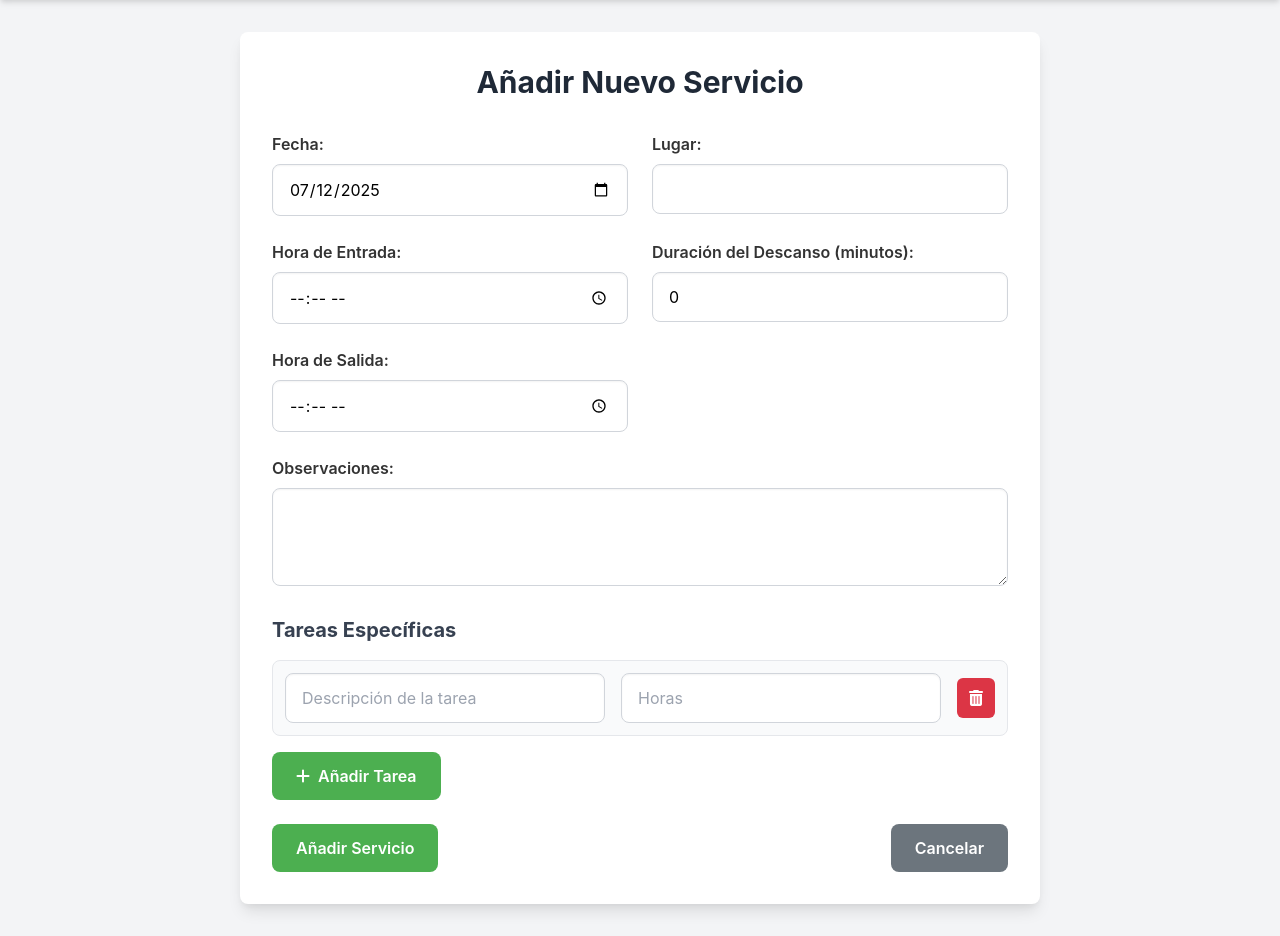
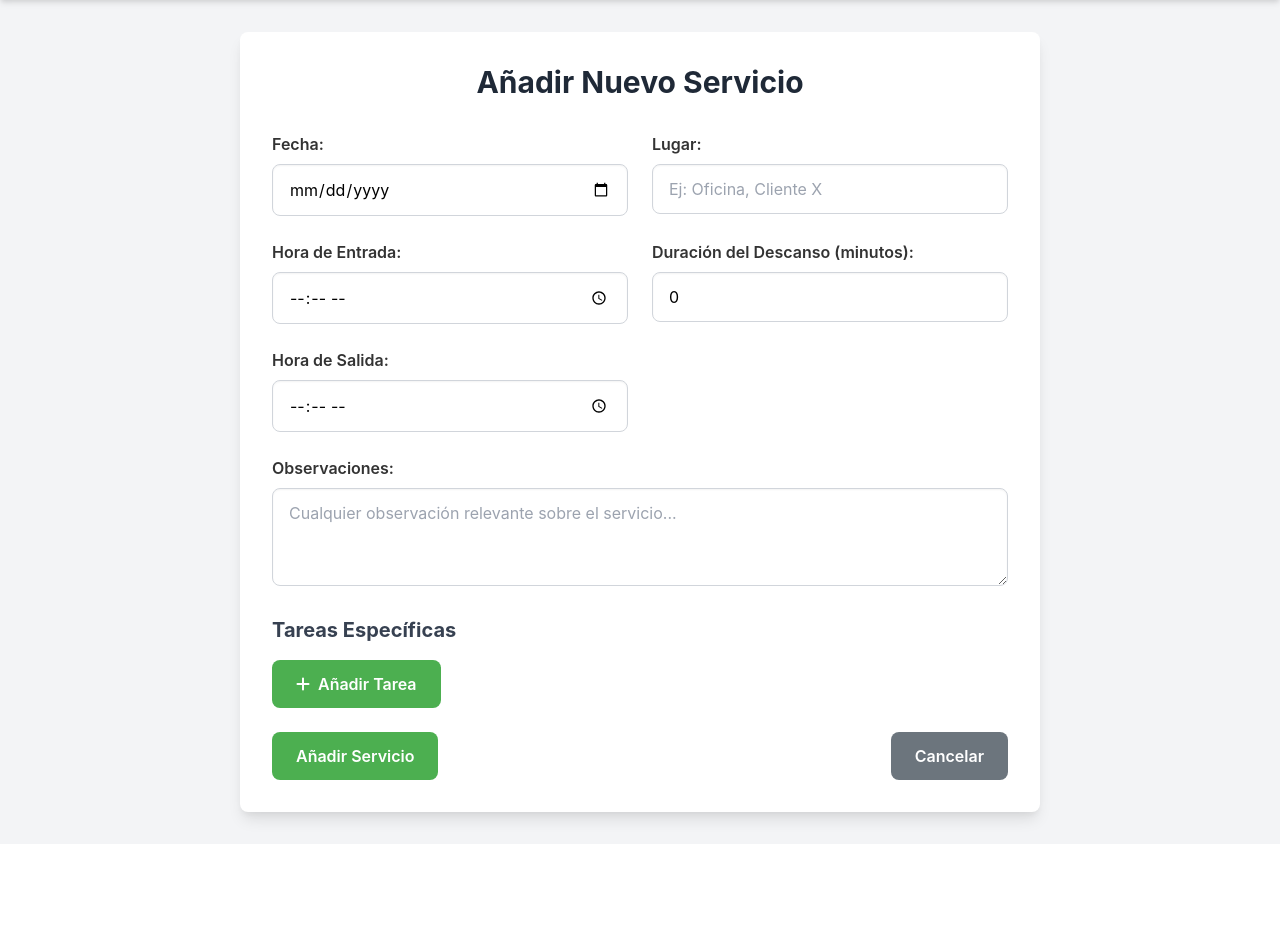
Before and after one commit to ekeko2208/controldehoras, a Flask app: page /add_service in a window 1280 px wide. Shown: the part 96-1032 px from the top of the page. After the commit the page ends 928 px from the top, so only its background shows below. Run offline with Flask 3, Linux system fonts and the light colour scheme; the visitor is signed in with stand-in values (Sample User, id 1).

Commit message:
campos para add tareas especificas correcion

```diff
--- a/templates/add_service.html
+++ b/templates/add_service.html
@@ -115,11 +115,11 @@
             <div class="grid grid-cols-1 md:grid-cols-2 gap-6">
                 <div class="form-group">
                     <label for="date">Fecha:</label>
-                    <input type="date" id="date" name="date" class="form-control" value="{{ default_date }}" required>
+                    <input type="date" id="date" name="date" class="form-control" value="{{ today_date }}" required>
                 </div>
                 <div class="form-group">
                     <label for="place">Lugar:</label>
-                    <input type="text" id="place" name="place" class="form-control" required>
+                    <input type="text" id="place" name="place" class="form-control" placeholder="Ej: Oficina, Cliente X" required>
                 </div>
                 <div class="form-group">
                     <label for="entry_time">Hora de Entrada:</label>
@@ -137,14 +137,14 @@
 
             <div class="form-group">
                 <label for="observations">Observaciones:</label>
-                <textarea id="observations" name="observations" rows="3" class="form-control"></textarea>
+                <textarea id="observations" name="observations" rows="3" class="form-control" placeholder="Cualquier observación relevante sobre el servicio..."></textarea>
             </div>
 
             <!-- Sección de Tareas Específicas -->
             <div class="mt-8">
                 <h2 class="text-xl font-bold text-gray-700 mb-4">Tareas Específicas</h2>
                 <div id="specific-tasks-container" class="space-y-4">
-                    <!-- Las tareas se añadirán aquí dinámicamente -->
+                    <!-- Los campos de tarea se añadirán aquí dinámicamente -->
                 </div>
                 <button type="button" id="add-task-btn" class="btn-primary mt-4 flex items-center justify-center">
                     <i class="fas fa-plus mr-2"></i> Añadir Tarea
@@ -163,14 +163,12 @@
             const addTaskBtn = document.getElementById('add-task-btn');
             const tasksContainer = document.getElementById('specific-tasks-container');
 
-            let taskCount = 0; // To keep track of unique IDs if needed, though array naming handles it
-
-            function addTaskField(description = '', duration = '') {
+            function addTaskField() {
                 const taskItem = document.createElement('div');
                 taskItem.classList.add('task-item');
                 taskItem.innerHTML = `
-                    <input type="text" name="specific_task_description[]" class="form-control" placeholder="Descripción de la tarea" value="${description}" required>
-                    <input type="number" name="specific_task_duration[]" class="form-control w-24" placeholder="Horas" step="0.01" min="0" value="${duration}" required>
+                    <input type="text" name="specific_task_description[]" class="form-control" placeholder="Descripción de la tarea" required>
+                    <input type="number" name="specific_task_duration[]" class="form-control w-24" placeholder="Horas" step="0.01" min="0" required>
                     <button type="button" class="remove-task-btn"><i class="fas fa-trash-alt"></i></button>
                 `;
                 tasksContainer.appendChild(taskItem);
@@ -181,12 +179,12 @@
                 });
             }
 
+            // IMPORTANT: Removed the initial call to addTaskField() here.
+            // This ensures no empty task field is added by default when adding a new service.
+
             addTaskBtn.addEventListener('click', function() {
-                addTaskField();
+                addTaskField(); // This will now be the ONLY way to add a new task field.
             });
-
-            // Initial task field for convenience
-            addTaskField();
         });
     </script>
 </body>
```
Also changed, not shown: templates/edit_service.html (+4 -5 lines).
